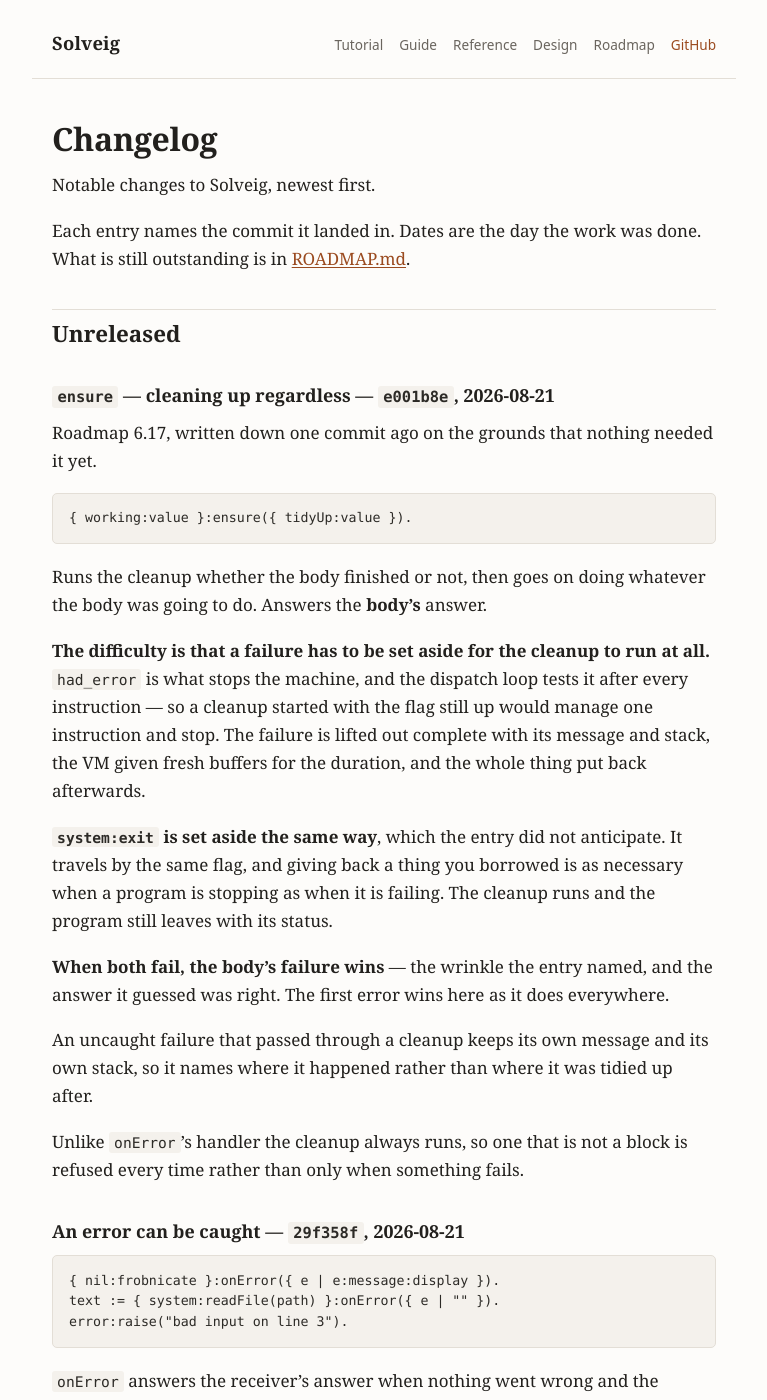
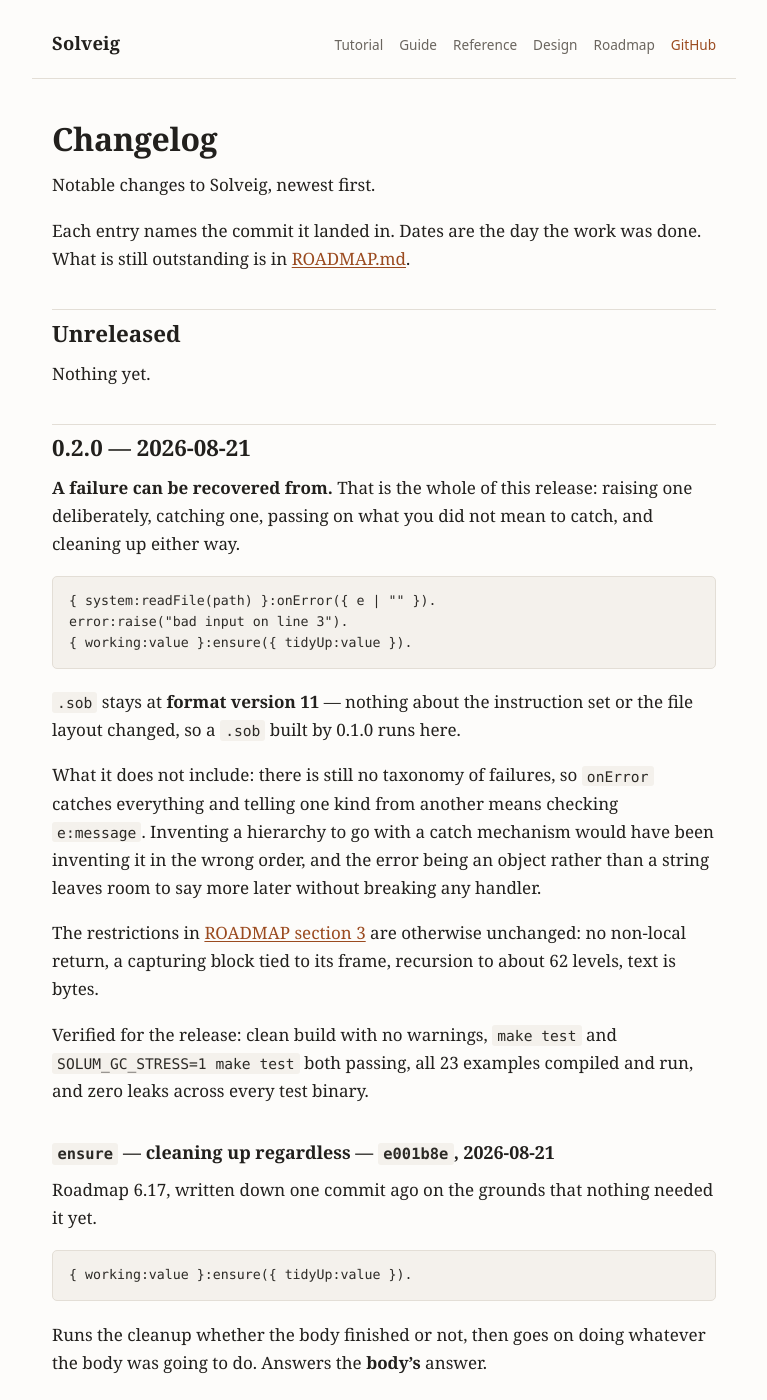
Before and after one commit to hansolovkarlsson/Solveig, a Jekyll site: the page built from docs/CHANGELOG.md, in a window 1280 px wide and 1400 px high. Shown: the whole window, without its empty margins (256-1023 px from the left). Built offline with Jekyll 4.4.1, drawn with Linux system fonts in a browser that asks for light colours; our own code applies the rules of GitHub Pages for plain Markdown files.

Commit message:
Release 0.2.0
A failure can be recovered from. That is the whole of this release:
raising one deliberately, catching one, passing on what you did not mean
to catch, and cleaning up either way.

.sob stays at format version 11 -- nothing about the instruction set or
the file layout changed, so a .sob built by 0.1.0 runs here, which was
checked rather than assumed.

What it does not include: there is still no taxonomy of failures, so
onError catches everything and telling one kind from another means
checking e:message. Inventing a hierarchy to go with a catch mechanism
would have been inventing it in the wrong order, and the error being an
object rather than a string leaves room to say more later without
breaking any handler.

Verified for the release: clean build with no warnings, make test and
SOLUM_GC_STRESS=1 make test both passing, all 23 examples compiled and
run, and zero leaks across every test binary.

Co-Authored-By: Claude Opus 5 <noreply@anthropic.com>
Claude-Session: https://claude.ai/code/session_014Emnizwfra15qgDU979HaB

````diff
--- a/docs/CHANGELOG.md
+++ b/docs/CHANGELOG.md
@@ -6,6 +6,37 @@ Each entry names the commit it landed in. Dates are the day the work was done.
 What is still outstanding is in [ROADMAP.md](ROADMAP.md).
 
 ## Unreleased
+
+Nothing yet.
+
+## 0.2.0 — 2026-08-21
+
+**A failure can be recovered from.** That is the whole of this release: raising
+one deliberately, catching one, passing on what you did not mean to catch, and
+cleaning up either way.
+
+```
+{ system:readFile(path) }:onError({ e | "" }).
+error:raise("bad input on line 3").
+{ working:value }:ensure({ tidyUp:value }).
+```
+
+`.sob` stays at **format version 11** — nothing about the instruction set or the
+file layout changed, so a `.sob` built by 0.1.0 runs here.
+
+What it does not include: there is still no taxonomy of failures, so `onError`
+catches everything and telling one kind from another means checking
+`e:message`. Inventing a hierarchy to go with a catch mechanism would have been
+inventing it in the wrong order, and the error being an object rather than a
+string leaves room to say more later without breaking any handler.
+
+The restrictions in [ROADMAP section 3](ROADMAP.md#3-known-limitations) are
+otherwise unchanged: no non-local return, a capturing block tied to its frame,
+recursion to about 62 levels, text is bytes.
+
+Verified for the release: clean build with no warnings, `make test` and
+`SOLUM_GC_STRESS=1 make test` both passing, all 23 examples compiled and run,
+and zero leaks across every test binary.
 
 ### `ensure` — cleaning up regardless — `e001b8e`, 2026-08-21
 
````
Also changed, not shown: index.md (+3 -4 lines), README.md, 1 other file.
